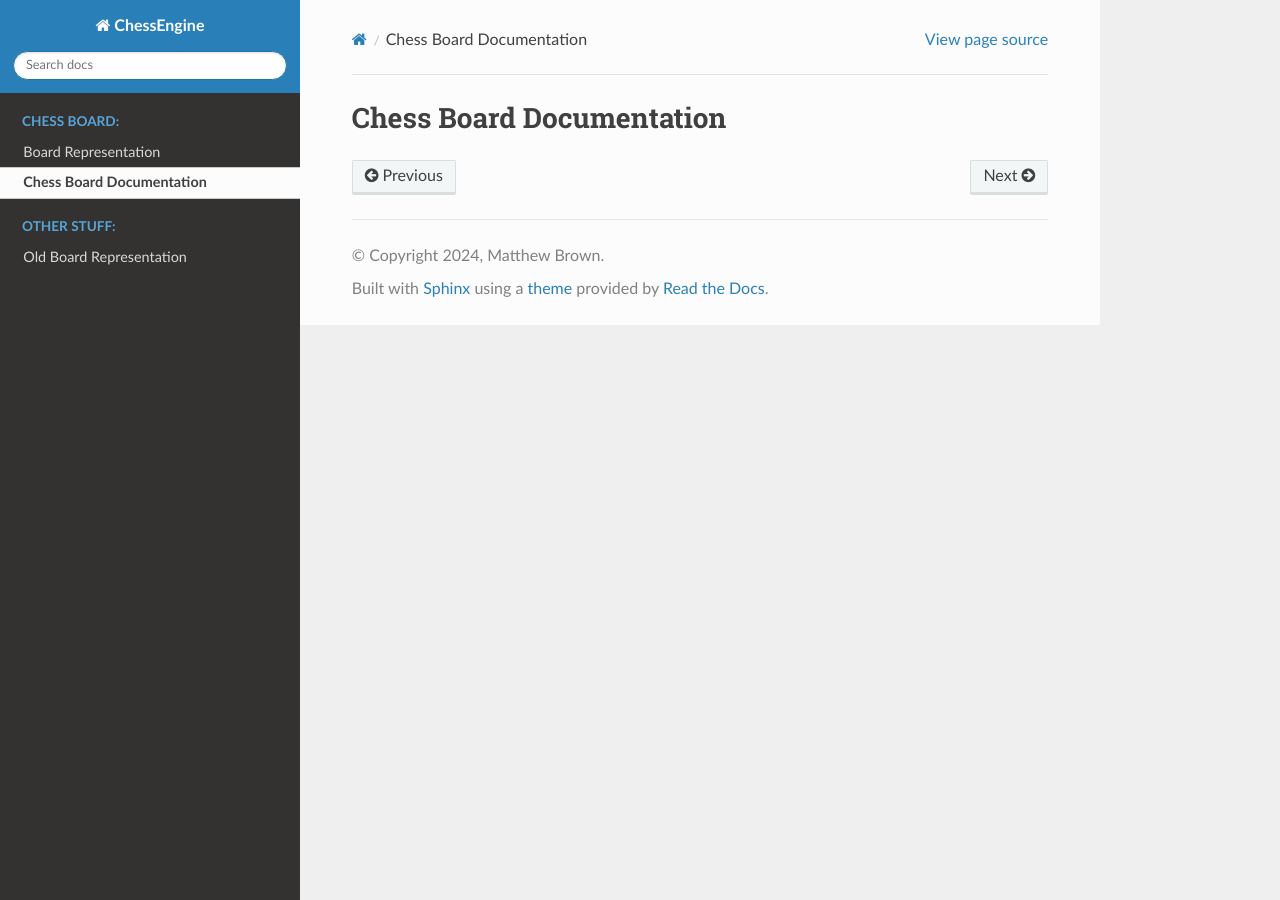
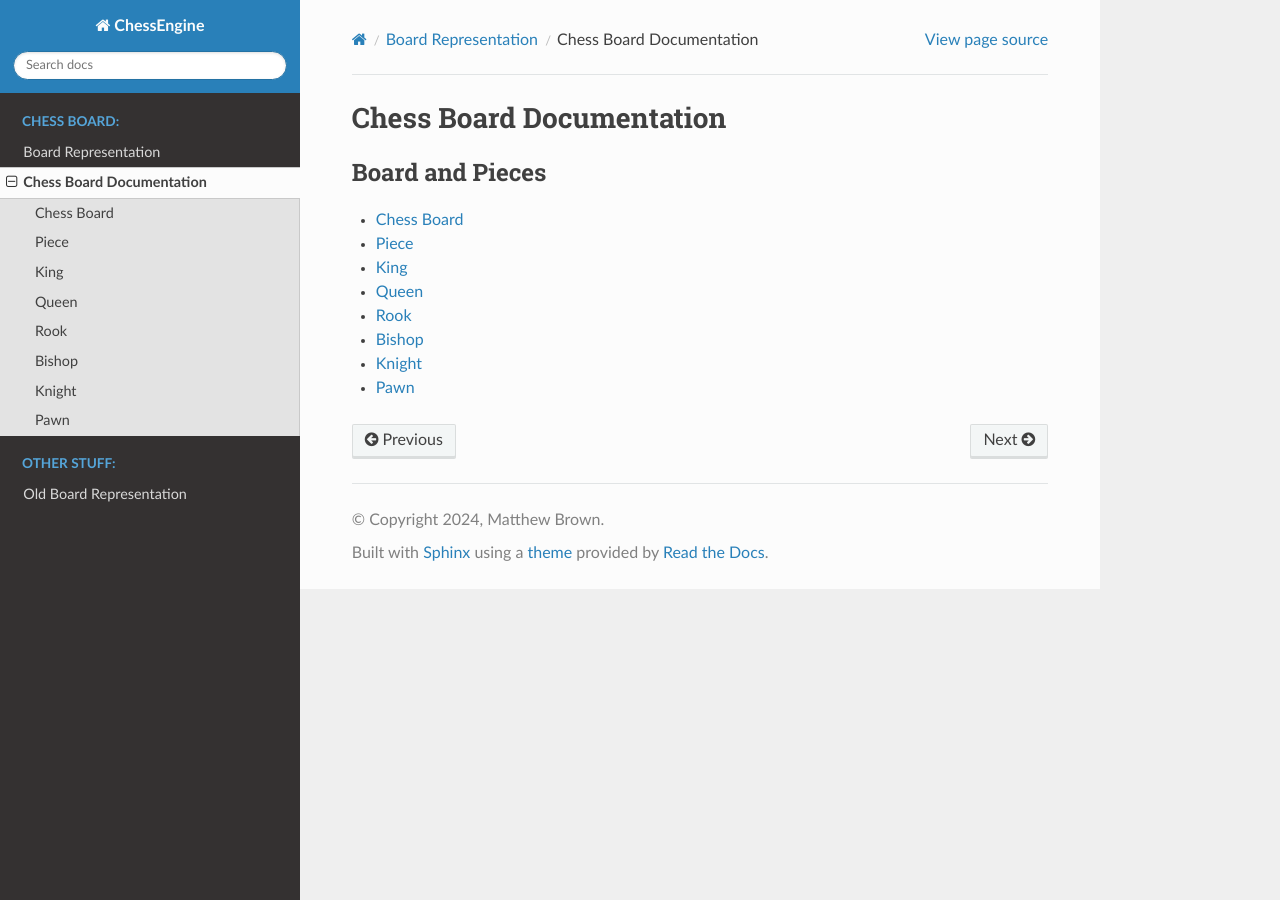
Before and after one commit to fieryknight2/CXXChessEngine, a Sphinx documentation site: the page built from docs/sphinx/board/board_docs.rst, in a window 1280 px wide. Built offline with Sphinx 7.4.7 and the Read the Docs theme 2.0.0, drawn with Linux system fonts in a browser that asks for light colours.

Commit message:
Minor adjustments for docs

```diff
--- a/docs/sphinx/board/board_docs.rst
+++ b/docs/sphinx/board/board_docs.rst
@@ -2,11 +2,9 @@ Chess Board Documentation
 =========================
 
 .. toctree::
-    :maxdepth: 2
-    :caption: Board
+    :caption: Board and Pieces
+
     chessboard
-
-    :caption: Pieces
     pieces/piece
     pieces/king
     pieces/queen
--- a/docs/sphinx/board/board_representation.rst
+++ b/docs/sphinx/board/board_representation.rst
@@ -40,5 +40,6 @@ Why I'm looking to use the minimum amount of memory. In general, the functions u
 representations are going to be run hundreds of thousands of times while analyzing a position, so they
 need to be as fast as possible.
 
-.. doxygenclass:: ChessBoard
-    :members:
+.. toctree::
+
+    board_docs
```
